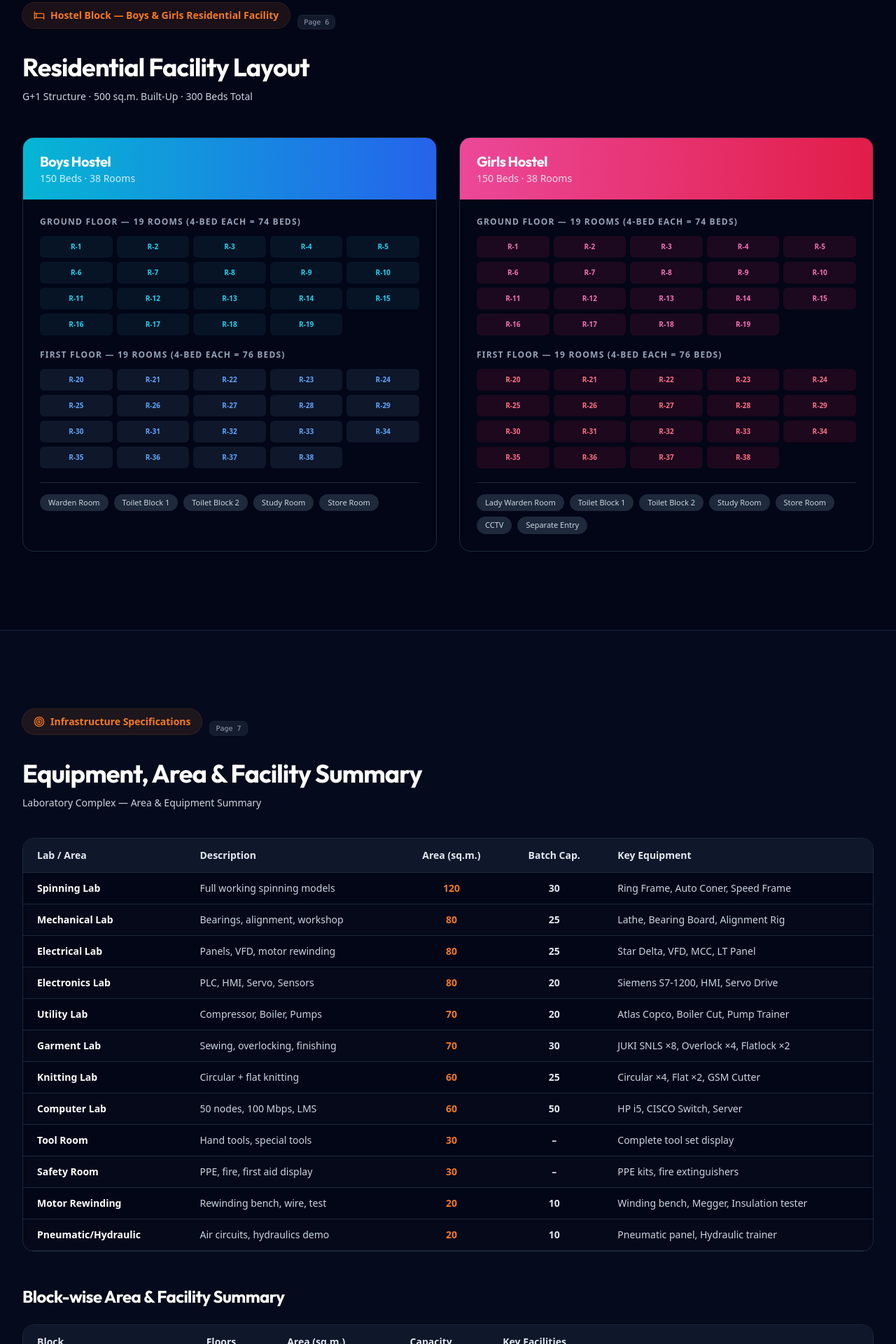
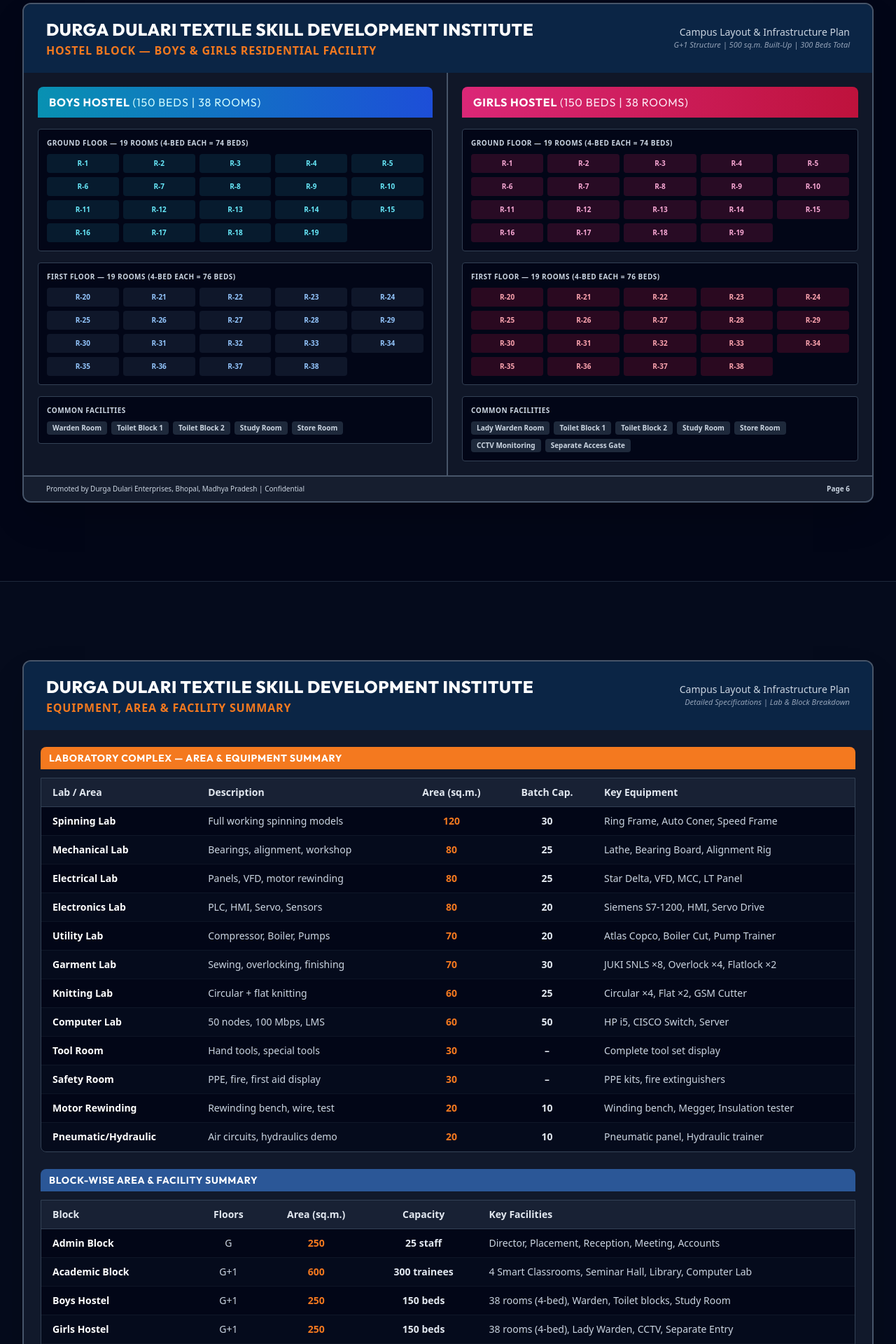
Before and after one commit to Rahul-Parihar/Durga-Dulari-Enterprises, a Next.js app: page /school-services in a window 1280 px wide. Shown: the part 5300-7220 px from the top of the page at 70% size. Built offline with nearby package versions, Linux system fonts and the light colour scheme; no server answers.

Commit message:
Completed

```diff
--- a/src/app/school-services/page.tsx
+++ b/src/app/school-services/page.tsx
@@ -27,7 +27,6 @@ import {
   CheckCircle2,
   Star,
   Trophy,
-  Target,
 
 } from 'lucide-react';
 import { Container } from '@/components/common/Container';
@@ -1058,94 +1057,119 @@ export default function SchoolServicesPage() {
         </Container>
       </section>
 
-      {/* ═══════════ PAGE 6: HOSTEL BLOCK ═══════════ */}
+      {/* ═══════════ PAGE 6: HOSTEL BLOCK — BLUEPRINT ═══════════ */}
       <section id="page-6" className="py-20 sm:py-28">
         <Container>
-          <div className="mb-4 flex flex-wrap items-center gap-3">
-            <SectionBadge icon={Bed} label="Hostel Block — Boys & Girls Residential Facility" />
-            <PageBadge page={6} />
-          </div>
-          <h2 className="mb-3 text-3xl font-bold text-slate-950 dark:text-white sm:text-4xl">
-            Residential Facility Layout
+          {/* Floor Plan Blueprint Container */}
+          <div className="overflow-hidden rounded-xl border-2 border-slate-300 bg-[#e8e8e8] shadow-2xl dark:border-slate-600 dark:bg-slate-800/50">
+
+            {/* ── Top Header Bar (Navy) ── */}
+            <div className="flex flex-col items-start justify-between gap-2 bg-[#0b2545] px-5 py-4 sm:flex-row sm:items-center sm:px-8 sm:py-5">
+              <div>
+                <h2 className="text-lg font-extrabold uppercase tracking-wide text-white sm:text-xl md:text-2xl">
+                  Durga Dulari Textile Skill Development Institute
                 </h2>
-          <p className="mb-12 text-sm text-slate-500 dark:text-slate-400">
-            G+1 Structure · 500 sq.m. Built-Up · 300 Beds Total
-          </p>
-
-          <div className="grid grid-cols-1 gap-8 lg:grid-cols-2">
-            {/* Boys Hostel */}
-            <div className="overflow-hidden rounded-2xl border border-slate-200 bg-white dark:border-slate-800 dark:bg-slate-900/60">
-              <div className="bg-gradient-to-r from-cyan-500 to-blue-600 px-6 py-5">
-                <h3 className="text-xl font-bold text-white">Boys Hostel</h3>
-                <p className="text-sm text-white/80">150 Beds · 38 Rooms</p>
-              </div>
-              <div className="p-6">
+                <p className="mt-0.5 text-sm font-bold uppercase tracking-wider text-primary-orange sm:text-base">
+                  Hostel Block — Boys & Girls Residential Facility
+                </p>
+              </div>
+              <div className="shrink-0 text-right">
+                <p className="text-xs font-medium text-slate-300 sm:text-sm">Campus Layout & Infrastructure Plan</p>
+                <p className="text-[11px] italic text-slate-400">G+1 Structure | 500 sq.m. Built-Up | 300 Beds Total</p>
+              </div>
+            </div>
+
+            {/* ── Floor Plan Body ── */}
+            <div className="grid grid-cols-1 gap-0 lg:grid-cols-2">
+
+              {/* ━━━ BOYS HOSTEL (Left) ━━━ */}
+              <div className="border-b-2 border-r-0 border-slate-300 p-4 dark:border-slate-600 lg:border-b-0 lg:border-r-2 sm:p-5">
+                {/* Boys header bar */}
+                <div className="mb-4 rounded-t-lg bg-gradient-to-r from-cyan-600 to-blue-700 px-4 py-2.5">
+                  <h3 className="text-sm font-bold uppercase tracking-wider text-white sm:text-base">
+                    Boys Hostel <span className="font-normal text-cyan-100">(150 Beds | 38 Rooms)</span>
+                  </h3>
+                </div>
+
+                <div className="space-y-4">
                   {/* Ground floor */}
-                <div className="mb-5">
-                  <p className="mb-3 text-xs font-bold uppercase tracking-widest text-slate-400">Ground Floor — 19 Rooms (4-bed each = 74 beds)</p>
+                  <div className="rounded border border-slate-300 bg-white p-3 dark:border-slate-700 dark:bg-slate-900/40">
+                    <p className="mb-2 text-[10px] font-extrabold uppercase tracking-wider text-slate-500">Ground Floor — 19 Rooms (4-bed each = 74 beds)</p>
                     <div className="grid grid-cols-5 gap-1.5">
                       {Array.from({ length: 19 }, (_, i) => (
-                      <div key={`bg-${i}`} className="flex items-center justify-center rounded-md bg-cyan-50 px-1 py-2 text-[10px] font-bold text-cyan-700 dark:bg-cyan-900/20 dark:text-cyan-400">
+                        <div key={`bg-${i}`} className="flex items-center justify-center rounded bg-cyan-50 py-1.5 text-[10px] font-bold text-cyan-700 hover:bg-cyan-100 transition-colors dark:bg-cyan-900/30 dark:text-cyan-300">
                           R-{i + 1}
                         </div>
                       ))}
                     </div>
                   </div>
+
                   {/* First floor */}
-                <div className="mb-5">
-                  <p className="mb-3 text-xs font-bold uppercase tracking-widest text-slate-400">First Floor — 19 Rooms (4-bed each = 76 beds)</p>
+                  <div className="rounded border border-slate-300 bg-white p-3 dark:border-slate-700 dark:bg-slate-900/40">
+                    <p className="mb-2 text-[10px] font-extrabold uppercase tracking-wider text-slate-500">First Floor — 19 Rooms (4-bed each = 76 beds)</p>
                     <div className="grid grid-cols-5 gap-1.5">
                       {Array.from({ length: 19 }, (_, i) => (
-                      <div key={`bf-${i}`} className="flex items-center justify-center rounded-md bg-blue-50 px-1 py-2 text-[10px] font-bold text-blue-700 dark:bg-blue-900/20 dark:text-blue-400">
+                        <div key={`bf-${i}`} className="flex items-center justify-center rounded bg-blue-50 py-1.5 text-[10px] font-bold text-blue-700 hover:bg-blue-100 transition-colors dark:bg-blue-900/30 dark:text-blue-300">
                           R-{i + 20}
                         </div>
                       ))}
                     </div>
                   </div>
+
                   {/* Common Facilities */}
-                <div className="flex flex-wrap gap-2 border-t border-slate-100 pt-4 dark:border-slate-800">
+                  <div className="rounded border border-slate-300 bg-white p-3 dark:border-slate-700 dark:bg-slate-900/40">
+                    <p className="mb-2 text-[10px] font-extrabold uppercase tracking-wider text-slate-500">Common Facilities</p>
+                    <div className="flex flex-wrap gap-1.5">
                       {['Warden Room', 'Toilet Block 1', 'Toilet Block 2', 'Study Room', 'Store Room'].map((f) => (
-                    <span key={f} className="rounded-full bg-slate-100 px-3 py-1 text-[11px] font-medium text-slate-600 dark:bg-slate-800 dark:text-slate-400">
+                        <span key={f} className="rounded bg-slate-100 px-2 py-0.5 text-[10px] font-semibold text-slate-600 dark:bg-slate-800 dark:text-slate-400">
                           {f}
                         </span>
                       ))}
                     </div>
                   </div>
                 </div>
-
-            {/* Girls Hostel */}
-            <div className="overflow-hidden rounded-2xl border border-slate-200 bg-white dark:border-slate-800 dark:bg-slate-900/60">
-              <div className="bg-gradient-to-r from-pink-500 to-rose-600 px-6 py-5">
-                <h3 className="text-xl font-bold text-white">Girls Hostel</h3>
-                <p className="text-sm text-white/80">150 Beds · 38 Rooms</p>
-              </div>
-              <div className="p-6">
+              </div>
+
+              {/* ━━━ GIRLS HOSTEL (Right) ━━━ */}
+              <div className="p-4 sm:p-5">
+                {/* Girls header bar */}
+                <div className="mb-4 rounded-t-lg bg-gradient-to-r from-pink-600 to-rose-700 px-4 py-2.5">
+                  <h3 className="text-sm font-bold uppercase tracking-wider text-white sm:text-base">
+                    Girls Hostel <span className="font-normal text-pink-100">(150 Beds | 38 Rooms)</span>
+                  </h3>
+                </div>
+
+                <div className="space-y-4">
                   {/* Ground floor */}
-                <div className="mb-5">
-                  <p className="mb-3 text-xs font-bold uppercase tracking-widest text-slate-400">Ground Floor — 19 Rooms (4-bed each = 74 beds)</p>
+                  <div className="rounded border border-slate-300 bg-white p-3 dark:border-slate-700 dark:bg-slate-900/40">
+                    <p className="mb-2 text-[10px] font-extrabold uppercase tracking-wider text-slate-500">Ground Floor — 19 Rooms (4-bed each = 74 beds)</p>
                     <div className="grid grid-cols-5 gap-1.5">
                       {Array.from({ length: 19 }, (_, i) => (
-                      <div key={`gg-${i}`} className="flex items-center justify-center rounded-md bg-pink-50 px-1 py-2 text-[10px] font-bold text-pink-700 dark:bg-pink-900/20 dark:text-pink-400">
+                        <div key={`gg-${i}`} className="flex items-center justify-center rounded bg-pink-50 py-1.5 text-[10px] font-bold text-pink-700 hover:bg-pink-100 transition-colors dark:bg-pink-900/30 dark:text-pink-300">
                           R-{i + 1}
                         </div>
                       ))}
                     </div>
                   </div>
+
                   {/* First floor */}
-                <div className="mb-5">
-                  <p className="mb-3 text-xs font-bold uppercase tracking-widest text-slate-400">First Floor — 19 Rooms (4-bed each = 76 beds)</p>
+                  <div className="rounded border border-slate-300 bg-white p-3 dark:border-slate-700 dark:bg-[#1a3030]/40">
+                    <p className="mb-2 text-[10px] font-extrabold uppercase tracking-wider text-slate-500">First Floor — 19 Rooms (4-bed each = 76 beds)</p>
                     <div className="grid grid-cols-5 gap-1.5">
                       {Array.from({ length: 19 }, (_, i) => (
-                      <div key={`gf-${i}`} className="flex items-center justify-center rounded-md bg-rose-50 px-1 py-2 text-[10px] font-bold text-rose-700 dark:bg-rose-900/20 dark:text-rose-400">
+                        <div key={`gf-${i}`} className="flex items-center justify-center rounded bg-rose-50 py-1.5 text-[10px] font-bold text-rose-700 hover:bg-rose-100 transition-colors dark:bg-rose-900/30 dark:text-rose-300">
                           R-{i + 20}
                         </div>
                       ))}
                     </div>
                   </div>
+
                   {/* Common Facilities */}
-                <div className="flex flex-wrap gap-2 border-t border-slate-100 pt-4 dark:border-slate-800">
-                  {['Lady Warden Room', 'Toilet Block 1', 'Toilet Block 2', 'Study Room', 'Store Room', 'CCTV', 'Separate Entry'].map((f) => (
-                    <span key={f} className="rounded-full bg-slate-100 px-3 py-1 text-[11px] font-medium text-slate-600 dark:bg-slate-800 dark:text-slate-400">
+                  <div className="rounded border border-slate-300 bg-white p-3 dark:border-slate-700 dark:bg-slate-900/40">
+                    <p className="mb-2 text-[10px] font-extrabold uppercase tracking-wider text-slate-500">Common Facilities</p>
+                    <div className="flex flex-wrap gap-1.5">
+                      {['Lady Warden Room', 'Toilet Block 1', 'Toilet Block 2', 'Study Room', 'Store Room', 'CCTV Monitoring', 'Separate Access Gate'].map((f) => (
+                        <span key={f} className="rounded bg-slate-100 px-2 py-0.5 text-[10px] font-semibold text-slate-600 dark:bg-slate-800 dark:text-slate-400">
                           {f}
                         </span>
                       ))}
@@ -1153,48 +1177,71 @@ export default function SchoolServicesPage() {
                   </div>
                 </div>
               </div>
+            </div>
+
+            {/* ── Bottom Footer ── */}
+            <div className="flex items-center justify-between border-t-2 border-slate-300 bg-[#f0f0f0] px-5 py-2.5 text-[10px] dark:border-slate-600 dark:bg-slate-800/40 sm:px-8">
+              <p className="font-medium text-slate-500 dark:text-slate-400">Promoted by Durga Dulari Enterprises, Bhopal, Madhya Pradesh | Confidential</p>
+              <p className="font-bold text-slate-500 dark:text-slate-400">Page 6</p>
+            </div>
+          </div>
         </Container>
       </section>
 
-      {/* ═══════════ PAGE 7: INFRASTRUCTURE SPECS ═══════════ */}
+      {/* ═══════════ PAGE 7: INFRASTRUCTURE SPECS — BLUEPRINT ═══════════ */}
       <section id="page-7" className="border-y border-slate-100 bg-slate-50/50 py-20 dark:border-slate-800 dark:bg-slate-900/30 sm:py-28">
         <Container>
-          <div className="mb-4 flex flex-wrap items-center gap-3">
-            <SectionBadge icon={Target} label="Infrastructure Specifications" />
-            <PageBadge page={7} />
-          </div>
-          <h2 className="mb-3 text-3xl font-bold text-slate-950 dark:text-white sm:text-4xl">
+          {/* Blueprint Container */}
+          <div className="overflow-hidden rounded-xl border-2 border-slate-300 bg-[#e8e8e8] shadow-2xl dark:border-slate-600 dark:bg-slate-800/50">
+
+            {/* ── Top Header Bar (Navy) ── */}
+            <div className="flex flex-col items-start justify-between gap-2 bg-[#0b2545] px-5 py-4 sm:flex-row sm:items-center sm:px-8 sm:py-5">
+              <div>
+                <h2 className="text-lg font-extrabold uppercase tracking-wide text-white sm:text-xl md:text-2xl">
+                  Durga Dulari Textile Skill Development Institute
+                </h2>
+                <p className="mt-0.5 text-sm font-bold uppercase tracking-wider text-primary-orange sm:text-base">
                   Equipment, Area & Facility Summary
-          </h2>
-          <p className="mb-10 text-sm text-slate-500 dark:text-slate-400">
+                </p>
+              </div>
+              <div className="shrink-0 text-right">
+                <p className="text-xs font-medium text-slate-300 sm:text-sm">Campus Layout & Infrastructure Plan</p>
+                <p className="text-[11px] italic text-slate-400">Detailed Specifications | Lab & Block Breakdown</p>
+              </div>
+            </div>
+
+            {/* ── Floor Plan Body ── */}
+            <div className="p-4 sm:p-6 space-y-6">
+
+              {/* Lab Specs Table */}
+              <div>
+                <div className="mb-3 px-3 py-1.5 bg-primary-orange rounded-t-lg">
+                  <h3 className="text-xs font-bold uppercase tracking-wider text-white sm:text-sm">
                     Laboratory Complex — Area & Equipment Summary
-          </p>
-
-          {/* Lab Specs Table */}
-          <div className="mb-12 overflow-hidden rounded-2xl border border-slate-200 bg-white shadow-sm dark:border-slate-800 dark:bg-slate-900/60">
-            <div className="overflow-x-auto">
-              <table className="w-full text-left text-sm">
+                  </h3>
+                </div>
+                <div className="overflow-x-auto rounded-b-lg border border-slate-300 bg-white dark:border-slate-700 dark:bg-slate-900/40">
+                  <table className="w-full text-left text-xs sm:text-sm">
                     <thead>
-                  <tr className="border-b border-slate-200 bg-slate-50 dark:border-slate-700 dark:bg-slate-800/80">
-                    <th className="whitespace-nowrap px-5 py-3.5 font-bold text-slate-700 dark:text-slate-200">Lab / Area</th>
-                    <th className="whitespace-nowrap px-5 py-3.5 font-bold text-slate-700 dark:text-slate-200">Description</th>
-                    <th className="whitespace-nowrap px-5 py-3.5 text-center font-bold text-slate-700 dark:text-slate-200">Area (sq.m.)</th>
-                    <th className="whitespace-nowrap px-5 py-3.5 text-center font-bold text-slate-700 dark:text-slate-200">Batch Cap.</th>
-                    <th className="whitespace-nowrap px-5 py-3.5 font-bold text-slate-700 dark:text-slate-200">Key Equipment</th>
+                      <tr className="border-b border-slate-300 bg-slate-100 dark:border-slate-700 dark:bg-slate-800/80">
+                        <th className="whitespace-nowrap px-4 py-2.5 font-bold text-slate-700 dark:text-slate-200">Lab / Area</th>
+                        <th className="whitespace-nowrap px-4 py-2.5 font-bold text-slate-700 dark:text-slate-200">Description</th>
+                        <th className="whitespace-nowrap px-4 py-2.5 text-center font-bold text-slate-700 dark:text-slate-200">Area (sq.m.)</th>
+                        <th className="whitespace-nowrap px-4 py-2.5 text-center font-bold text-slate-700 dark:text-slate-200">Batch Cap.</th>
+                        <th className="whitespace-nowrap px-4 py-2.5 font-bold text-slate-700 dark:text-slate-200">Key Equipment</th>
                       </tr>
                     </thead>
                     <tbody>
                       {infraTable.map((row, i) => (
                         <tr
                           key={row.lab}
-                      className={`border-b border-slate-100 transition-colors hover:bg-primary-orange/5 dark:border-slate-800 dark:hover:bg-primary-orange/5 ${i % 2 === 0 ? 'bg-white dark:bg-slate-900/40' : 'bg-slate-50/50 dark:bg-slate-900/20'
-                        }`}
+                          className={`border-b border-slate-200/60 transition-colors hover:bg-primary-orange/5 dark:border-slate-800/40 dark:hover:bg-primary-orange/5 ${i % 2 === 0 ? 'bg-white dark:bg-slate-900/60' : 'bg-slate-50/50 dark:bg-slate-900/30'}`}
                         >
-                      <td className="whitespace-nowrap px-5 py-3 font-semibold text-slate-800 dark:text-white">{row.lab}</td>
-                      <td className="px-5 py-3 text-slate-600 dark:text-slate-400">{row.desc}</td>
-                      <td className="px-5 py-3 text-center font-bold text-primary-orange">{row.area}</td>
-                      <td className="px-5 py-3 text-center font-semibold text-slate-700 dark:text-slate-300">{row.batch}</td>
-                      <td className="px-5 py-3 text-slate-600 dark:text-slate-400">{row.equipment}</td>
+                          <td className="whitespace-nowrap px-4 py-2.5 font-semibold text-slate-800 dark:text-white">{row.lab}</td>
+                          <td className="px-4 py-2.5 text-slate-600 dark:text-slate-400">{row.desc}</td>
+                          <td className="px-4 py-2.5 text-center font-bold text-primary-orange">{row.area}</td>
+                          <td className="px-4 py-2.5 text-center font-semibold text-slate-700 dark:text-slate-300">{row.batch}</td>
+                          <td className="px-4 py-2.5 text-slate-600 dark:text-slate-400">{row.equipment}</td>
                         </tr>
                       ))}
                     </tbody>
@@ -1203,35 +1250,47 @@ export default function SchoolServicesPage() {
               </div>
 
               {/* Block-wise Summary */}
-          <h3 className="mb-6 text-2xl font-bold text-slate-950 dark:text-white">Block-wise Area & Facility Summary</h3>
-          <div className="overflow-hidden rounded-2xl border border-slate-200 bg-white shadow-sm dark:border-slate-800 dark:bg-slate-900/60">
-            <div className="overflow-x-auto">
-              <table className="w-full text-left text-sm">
+              <div>
+                <div className="mb-3 px-3 py-1.5 bg-[#2b5797] rounded-t-lg">
+                  <h3 className="text-xs font-bold uppercase tracking-wider text-white sm:text-sm">
+                    Block-wise Area & Facility Summary
+                  </h3>
+                </div>
+                <div className="overflow-x-auto rounded-b-lg border border-slate-300 bg-white dark:border-slate-700 dark:bg-slate-900/40">
+                  <table className="w-full text-left text-xs sm:text-sm">
                     <thead>
-                  <tr className="border-b border-slate-200 bg-slate-50 dark:border-slate-700 dark:bg-slate-800/80">
-                    <th className="whitespace-nowrap px-5 py-3.5 font-bold text-slate-700 dark:text-slate-200">Block</th>
-                    <th className="whitespace-nowrap px-5 py-3.5 text-center font-bold text-slate-700 dark:text-slate-200">Floors</th>
-                    <th className="whitespace-nowrap px-5 py-3.5 text-center font-bold text-slate-700 dark:text-slate-200">Area (sq.m.)</th>
-                    <th className="whitespace-nowrap px-5 py-3.5 text-center font-bold text-slate-700 dark:text-slate-200">Capacity</th>
-                    <th className="whitespace-nowrap px-5 py-3.5 font-bold text-slate-700 dark:text-slate-200">Key Facilities</th>
+                      <tr className="border-b border-slate-300 bg-slate-100 dark:border-slate-700 dark:bg-slate-800/80">
+                        <th className="whitespace-nowrap px-4 py-2.5 font-bold text-slate-700 dark:text-slate-200">Block</th>
+                        <th className="whitespace-nowrap px-4 py-2.5 text-center font-bold text-slate-700 dark:text-slate-200">Floors</th>
+                        <th className="whitespace-nowrap px-4 py-2.5 text-center font-bold text-slate-700 dark:text-slate-200">Area (sq.m.)</th>
+                        <th className="whitespace-nowrap px-4 py-2.5 text-center font-bold text-slate-700 dark:text-slate-200">Capacity</th>
+                        <th className="whitespace-nowrap px-4 py-2.5 font-bold text-slate-700 dark:text-slate-200">Key Facilities</th>
                       </tr>
                     </thead>
                     <tbody>
                       {blockSummary.map((row, i) => (
                         <tr
                           key={row.block}
-                      className={`border-b border-slate-100 transition-colors hover:bg-primary-orange/5 dark:border-slate-800 dark:hover:bg-primary-orange/5 ${i % 2 === 0 ? 'bg-white dark:bg-slate-900/40' : 'bg-slate-50/50 dark:bg-slate-900/20'
-                        }`}
+                          className={`border-b border-slate-200/60 transition-colors hover:bg-primary-orange/5 dark:border-slate-800/40 dark:hover:bg-primary-orange/5 ${i % 2 === 0 ? 'bg-white dark:bg-slate-900/60' : 'bg-slate-50/50 dark:bg-slate-900/30'}`}
                         >
-                      <td className="whitespace-nowrap px-5 py-3 font-semibold text-slate-800 dark:text-white">{row.block}</td>
-                      <td className="px-5 py-3 text-center text-slate-600 dark:text-slate-400">{row.floors}</td>
-                      <td className="px-5 py-3 text-center font-bold text-primary-orange">{row.area}</td>
-                      <td className="px-5 py-3 text-center font-semibold text-slate-700 dark:text-slate-300">{row.capacity}</td>
-                      <td className="px-5 py-3 text-slate-600 dark:text-slate-400">{row.facilities}</td>
+                          <td className="whitespace-nowrap px-4 py-2.5 font-semibold text-slate-800 dark:text-white">{row.block}</td>
+                          <td className="px-4 py-2.5 text-center text-slate-600 dark:text-slate-400">{row.floors}</td>
+                          <td className="px-4 py-2.5 text-center font-bold text-primary-orange">{row.area}</td>
+                          <td className="px-4 py-2.5 text-center font-semibold text-slate-700 dark:text-slate-300">{row.capacity}</td>
+                          <td className="px-4 py-2.5 text-slate-600 dark:text-slate-400">{row.facilities}</td>
                         </tr>
                       ))}
                     </tbody>
                   </table>
+                </div>
+              </div>
+
+            </div>
+
+            {/* ── Bottom Footer ── */}
+            <div className="flex items-center justify-between border-t-2 border-slate-300 bg-[#f0f0f0] px-5 py-2.5 text-[10px] dark:border-slate-600 dark:bg-slate-800/40 sm:px-8">
+              <p className="font-medium text-slate-500 dark:text-slate-400">Promoted by Durga Dulari Enterprises, Bhopal, Madhya Pradesh | Confidential</p>
+              <p className="font-bold text-slate-500 dark:text-slate-400">Page 7</p>
             </div>
           </div>
         </Container>
```
Lines whose indentation alone changed are shown as unchanged.
